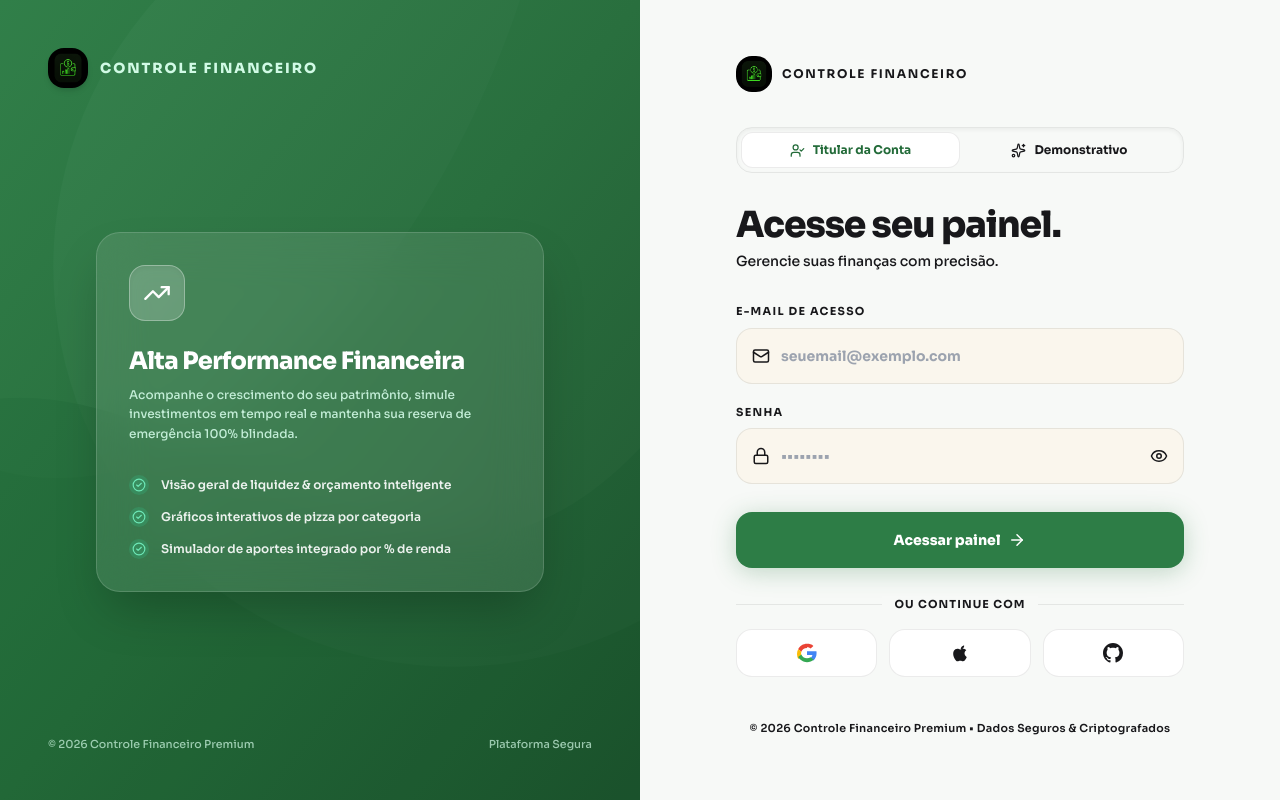
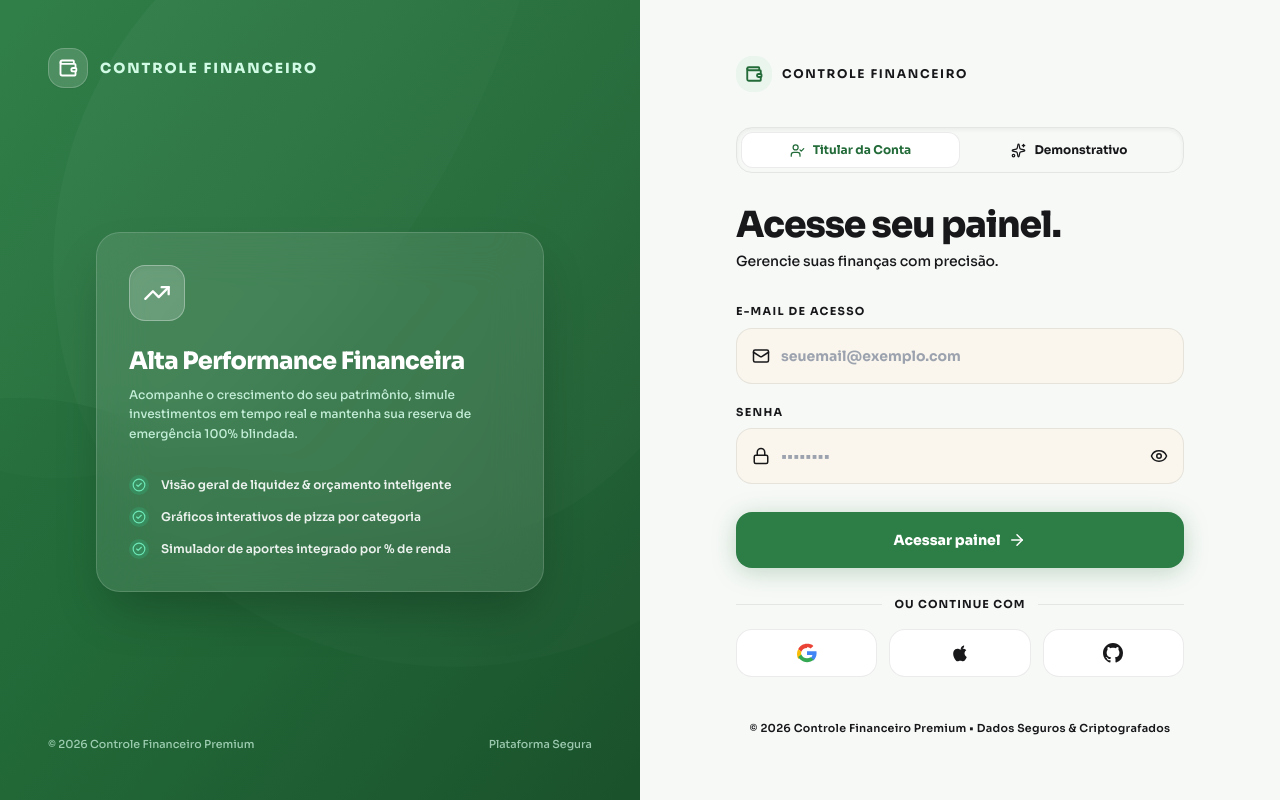
Before and after one commit to miguel2004silva/controle-financeiro, a Next.js app: page /login in a window 1280 px wide. Built offline with nearby package versions, Linux system fonts and the light colour scheme; no server answers.

Commit message:
style: replace image logo with clean vector Lucide Wallet icon in login page header

```diff
--- a/src/app/login/page.tsx
+++ b/src/app/login/page.tsx
@@ -17,6 +17,7 @@ import {
   UserCheck,
   CheckCircle2,
   TrendingUp,
+  Wallet,
   PieChart as PieChartIcon
 } from 'lucide-react';
 
@@ -123,7 +124,9 @@ export default function LoginPage() {
 
         {/* Top Header Logo */}
         <div className="relative z-10 flex items-center gap-3">
-          <img src="/logo.png" alt="Logo Controle Financeiro" className="w-10 h-10 rounded-2xl object-contain shadow-md" />
+          <div className="w-10 h-10 rounded-2xl bg-white/15 backdrop-blur-md border border-white/20 flex items-center justify-center text-white shadow-sm">
+            <Wallet size={20} className="stroke-[2.2]" />
+          </div>
           <span className="text-sm font-extrabold tracking-[0.14em] uppercase text-emerald-100">
             Controle Financeiro
           </span>
@@ -189,7 +192,9 @@ export default function LoginPage() {
           {/* Header */}
           <header className="flex items-center justify-between w-full py-2">
             <div className="flex items-center gap-2.5">
-              <img src="/logo.png" alt="Logo Controle Financeiro" className="w-9 h-9 rounded-2xl object-contain shadow-xs" />
+              <div className="flex items-center justify-center w-9 h-9 rounded-2xl bg-[#EAF5ED] text-[#236B39] shadow-xs">
+                <Wallet size={18} className="stroke-[2.5]" />
+              </div>
               <span className="text-xs font-bold tracking-[0.14em] text-foreground uppercase">
                 Controle Financeiro
               </span>
```
Also changed, not shown: public/logo.png.
